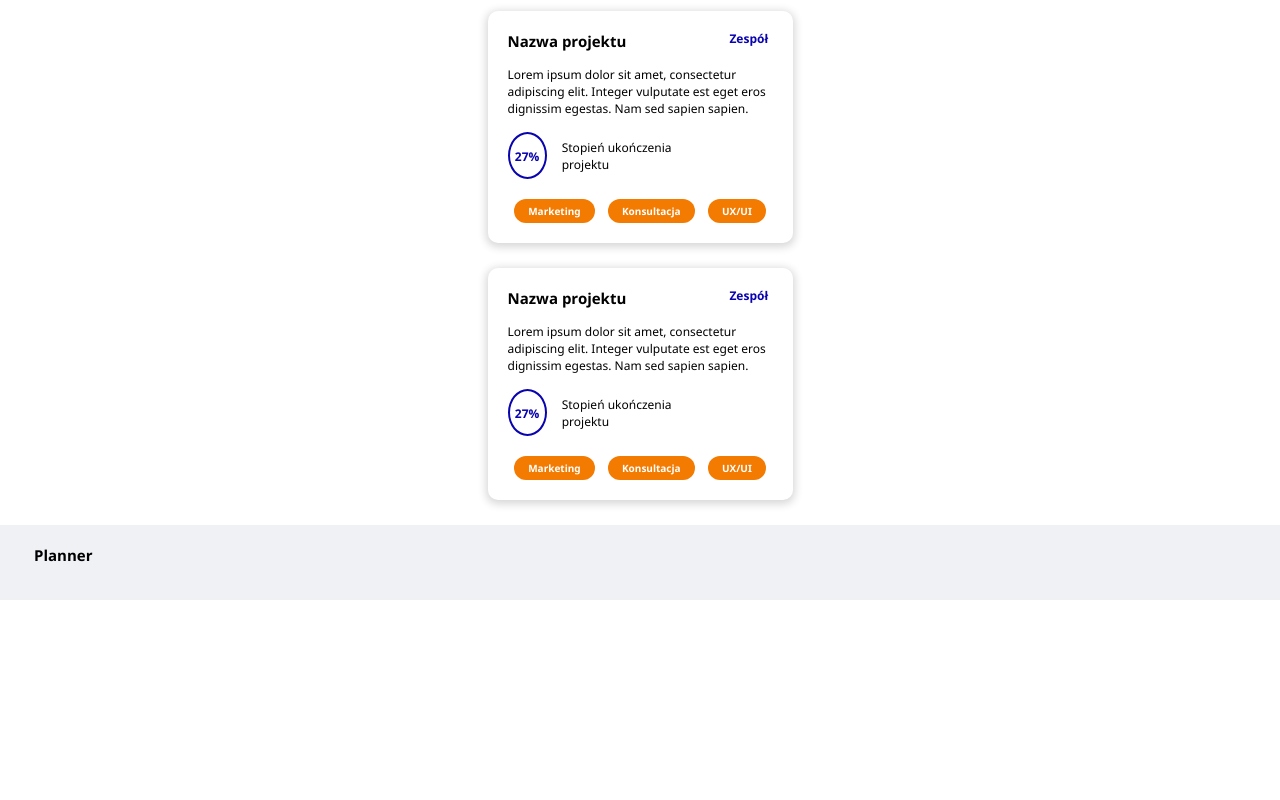
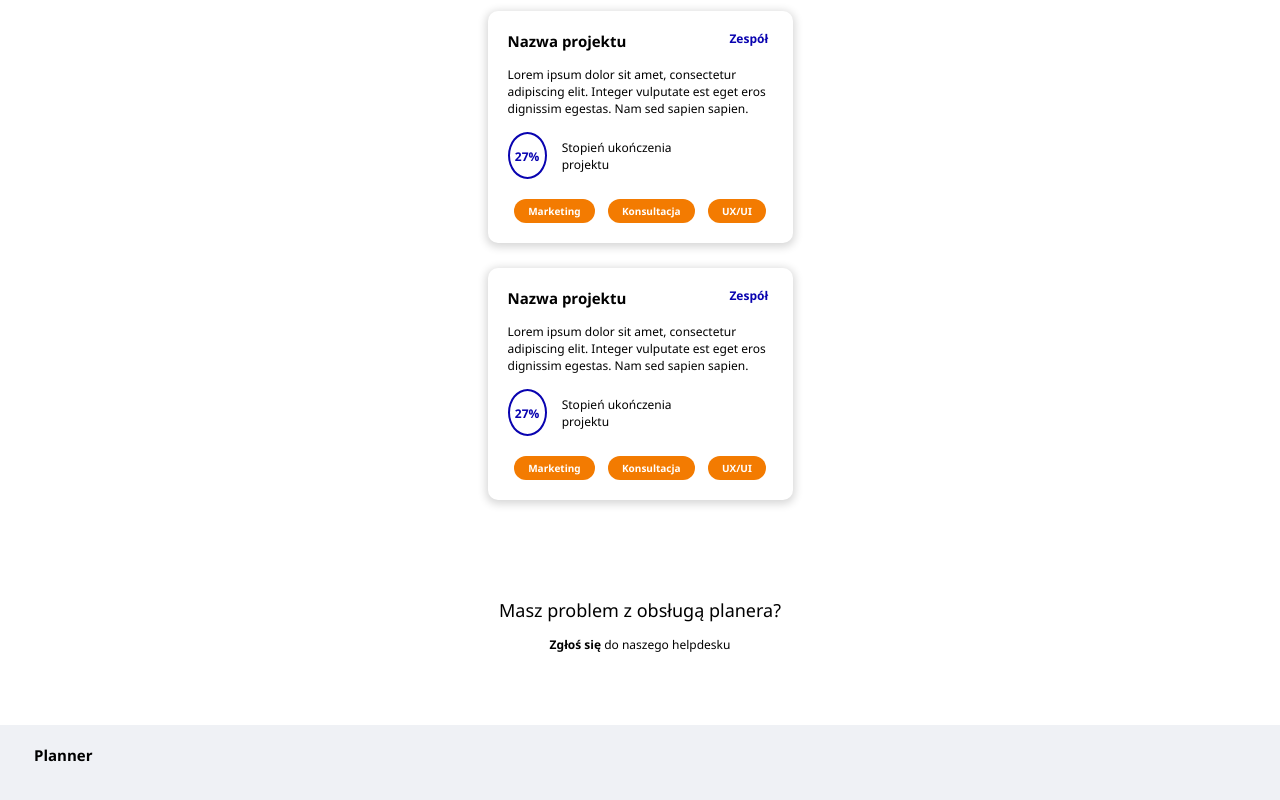
Before and after one commit to Bartlomiej95/Planner2-frontend, a React (Create React App) app: page /dashbord/user in a window 1280 px wide. Shown: the part 755-1555 px from the top of the page. Before the commit the page ends 1355 px from the top, so only its background shows below. Built offline with nearby package versions, Linux system fonts and the light colour scheme.

Commit message:
Add views with archives projects and tasks

```diff
--- a/src/molecules/SliderTheme/SliderTheme.tsx
+++ b/src/molecules/SliderTheme/SliderTheme.tsx
@@ -1,4 +1,4 @@
-import styled from 'styled-components';
+import styled, { css } from 'styled-components';
 import sunIcon from '../../assets/sunIcon.svg';
 
 const Wrapper = styled.div`
@@ -27,6 +27,32 @@ const SliderIcon = styled.img`
     height: 12px;
 `;
 
+const WrapperSliderTask = styled(Wrapper)<{ readonly active: boolean;}>`
+    background-color: rgb(112,112,112, 0.4);
+    margin-bottom: 0px;
+    justify-content: end;
+    padding: 0 3px;
+    ${({ active }) => active &&
+        css`
+            background-color: green;
+        `}
+`;
+
+const SliderTaskBar = styled(SliderBar)<{ readonly active: boolean}>`
+    background-color: #FFFFFF;
+    ${({ active }) => active &&
+        css`
+            transform: translateX(-15px);
+        `}
+`;
+
+interface SliderTaskInterface {
+    activeTask: boolean;
+    onClick: () => void;
+    activeHandle: () => void;
+}
+
+
 export const SliderTheme = () => {
     return(
         <Wrapper>
@@ -35,3 +61,13 @@ export const SliderTheme = () => {
         </Wrapper>
     )
 }
+
+export const SliderTask: React.FC<SliderTaskInterface> = ({activeTask, activeHandle, ...props }) => {
+
+    // w zmiennej activeTask przekazujemy wartość boolean, która wskazuje czy dane zadanie jest akutalnie kliknięte przez użytkownika jako to, którym aktualnie użytkownik chce się zająć
+    return(
+        <WrapperSliderTask active={activeTask} onClick={() => activeHandle()}>
+            <SliderTaskBar active={activeTask}/>
+        </WrapperSliderTask>
+    )
+}
--- /dev/null
+++ b/src/molecules/TaskCard/TaskCard.tsx
@@ -0,0 +1,80 @@
+import { useState } from 'react';
+import styled from 'styled-components';
+import { SubSubHeading } from '../../components/Heading/Heading';
+import { Paragraph } from '../../components/Paragraph/Paragraph';
+import { SliderTask } from '../SliderTheme/SliderTheme';
+
+const Wrapper = styled.div`
+    width: 315px;
+    min-height: 100px;
+    padding: 15px 20px;
+    margin: 0 auto;
+    box-shadow: 0px 2px 8px 2px rgba(0, 0, 0, 0.16);
+    border-radius: 10px;
+    margin-bottom: 25px;
+
+    display: flex;
+    flex-direction: column;
+    flex-wrap: nowrap;
+`;
+
+const HeaderTaskCard = styled.div`
+    display: flex;
+    flex-direction: row;
+    flex-wrap: nowrap;
+    justify-content: space-between;
+    margin-bottom: 12px;
+`;
+
+const MiddlePart = styled.div`
+    display: flex;
+    flex-direction: row;
+    flex-wrap: nowrap;
+    justify-content: space-between;
+    align-items: center;
+`;
+
+const WrapperLoadingBar = styled.div`
+    width: 275px;
+    height: 2px;
+    background-color: rgb(112,112,112, 0.4);
+    margin: 12px 0 5px 0;
+`;
+
+const WrapperTimeTask = styled.div`
+    display: flex;
+    flex-direction: row;
+    flex-wrap: nowrap;
+    justify-content: space-between;
+`;
+
+interface Props {
+    division: String;
+}
+
+export const TaskCard: React.FC<Props> = ({ division }) => {
+
+    const [activeTask, setActiveTask] = useState(false);
+
+    const handleClick = (): void => {
+        setActiveTask(!activeTask);
+    }
+
+    return(
+        <Wrapper>
+            <HeaderTaskCard>
+                <SubSubHeading onClick={() => console.log('click')} >{division}</SubSubHeading>
+                <SliderTask onClick={() => console.log('klik')} activeHandle={() => handleClick()} activeTask={activeTask} />
+            </HeaderTaskCard>
+            <MiddlePart>
+                <Paragraph>Przygotuj opisy produktowe do sklepu internetowego.</Paragraph>
+                <Paragraph>Zakończ</Paragraph>
+            </MiddlePart>
+            <WrapperLoadingBar></WrapperLoadingBar>
+            <WrapperTimeTask>
+                <Paragraph>00:00:00</Paragraph>
+                <Paragraph>02:00:00</Paragraph>
+            </WrapperTimeTask>
+        </Wrapper>
+    )
+}
--- a/src/organisms/MainSection/MainSection.tsx
+++ b/src/organisms/MainSection/MainSection.tsx
@@ -1,6 +1,9 @@
 import styled from 'styled-components';
 import { ProjectCard } from '../../molecules/ProjectCard/ProjectCard';
 import { SubHeading } from '../../components/Heading/Heading';
+import { useState } from 'react';
+import { Paragraph } from '../../components/Paragraph/Paragraph';
+import { TaskSection } from '../TasksSection/TasksSection';
 
 const Wrapper = styled.main`
     min-height: 100vh;
@@ -25,19 +28,76 @@ const WrapperProjectCard = styled.div`
     margin-top: 42px;
 `;
 
+const WrapperHelpdeskInfo = styled.div`
+    width: 50%;
+    height: 200px;
+    margin: 0 auto;
+    display: flex;
+    flex-direction: column;
+    flex-wrap: nowrap;
+    justify-content: center;
+    align-items: center;
+`;
+
+const ParagraphHelpdesk = styled(Paragraph)`
+    margin-top: 14px;
+`;
+
+const SpanHelpdesk = styled.span`
+    font-weight: 700;
+    cursor: pointer;
+`;
+
+enum MainSectionType {
+    Project = 'project',
+    Archives = 'archives',
+    ProjectManager = "projectManager",
+    Tasks = 'tasks',
+    Data = 'data',
+}
+
 export const MainSection = () => {
+
+    const [typeOfMainSection, setTypeOfMainSection] = useState(MainSectionType.Project)
+
     return(
         <Wrapper>
             <WrapperNavbar>
-                <NavSubHeading>Projekty</NavSubHeading>
-                <NavSubHeading>Archiwum projektów</NavSubHeading>
-                <NavSubHeading>Lista zadań</NavSubHeading>
+                <NavSubHeading onClick={() => setTypeOfMainSection(MainSectionType.Project)}>Projekty</NavSubHeading>
+                <NavSubHeading onClick={() => setTypeOfMainSection(MainSectionType.Archives)}>Archiwum projektów</NavSubHeading>
+                <NavSubHeading onClick={() => setTypeOfMainSection(MainSectionType.Tasks)}>Lista zadań</NavSubHeading>
             </WrapperNavbar>
-            <WrapperProjectCard>
-                <ProjectCard />
-                <ProjectCard />
-                <ProjectCard />
-            </WrapperProjectCard>
+            {
+                typeOfMainSection === MainSectionType.Project && (
+                    <WrapperProjectCard>
+                        <ProjectCard />
+                        <ProjectCard />
+                        <ProjectCard />
+                    </WrapperProjectCard>
+                )
+            }
+            {
+                typeOfMainSection === MainSectionType.Archives && (
+                    <WrapperProjectCard>
+                        {/* <ArchivesCard />
+                        <ArchivesCard />
+                        <ArchivesCard /> */}
+                        <h2>Archiwum</h2>
+                    </WrapperProjectCard>
+                )
+            }
+            {
+                typeOfMainSection === MainSectionType.Tasks && (
+                    <WrapperProjectCard>
+                       <TaskSection />
+                       <h2>Zadania</h2>
+                    </WrapperProjectCard>
+                )
+            }
+            <WrapperHelpdeskInfo>
+                <SubHeading>Masz problem z obsługą planera?</SubHeading>
+                <ParagraphHelpdesk> <SpanHelpdesk>Zgłoś się</SpanHelpdesk> do naszego helpdesku</ParagraphHelpdesk>
+            </WrapperHelpdeskInfo>
         </Wrapper>
     )
 }
--- /dev/null
+++ b/src/organisms/TasksSection/TasksSection.tsx
@@ -0,0 +1,18 @@
+import styled from 'styled-components';
+import { Input } from '../../components/Input/Input';
+import { TaskCard } from '../../molecules/TaskCard/TaskCard';
+
+const TaskInput = styled(Input)`
+    margin-bottom: 30px;
+`;
+
+export const TaskSection :React.FC = () => {
+    return(
+        <>
+            <TaskInput />
+            <TaskCard division="Marketing" />
+            <TaskCard division="Konsultacje" />
+            <TaskCard division="Marketing" />
+        </>
+    )
+}
```
